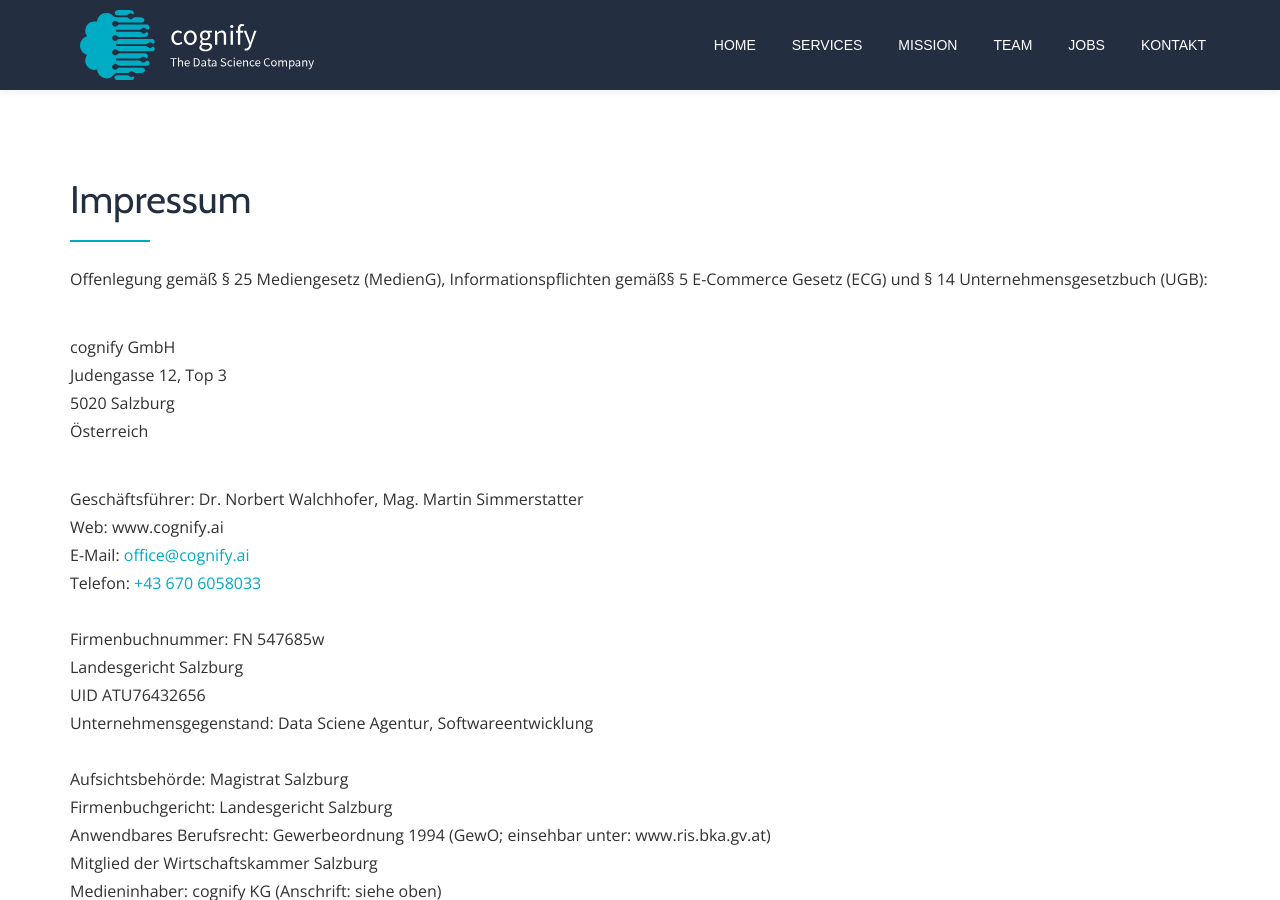
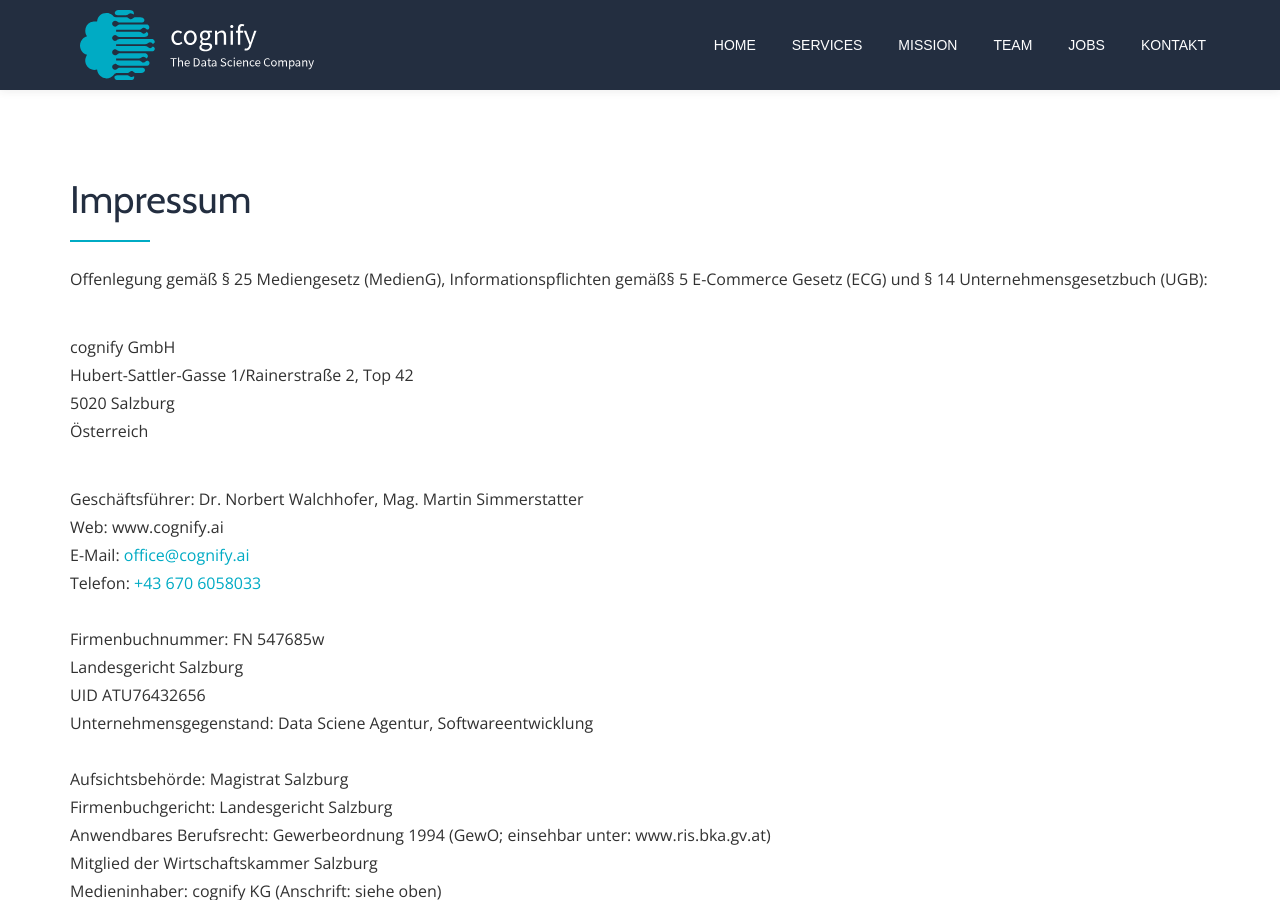
Before and after one commit to cognify-salzburg/cognify-salzburg.github.io, a Jekyll site: the page built from imprint/index.md, in a window 1280 px wide and 900 px high. Built offline with Jekyll 4.4.1, drawn with Linux system fonts in a browser that asks for light colours.

Commit message:
change street address

```diff
--- a/_config.yml
+++ b/_config.yml
@@ -25,7 +25,7 @@
     ceo: "Geschäftsführer: Dr. Norbert Walchhofer, Mag. Martin Simmerstatter"
     name: cognify GmbH
     address:
-      street: Judengasse 12, Top 3
+      street: Hubert-Sattler-Gasse 1/Rainerstraße 2, Top 42
       zip: 5020
       city: Salzburg
       country: Österreich
```
